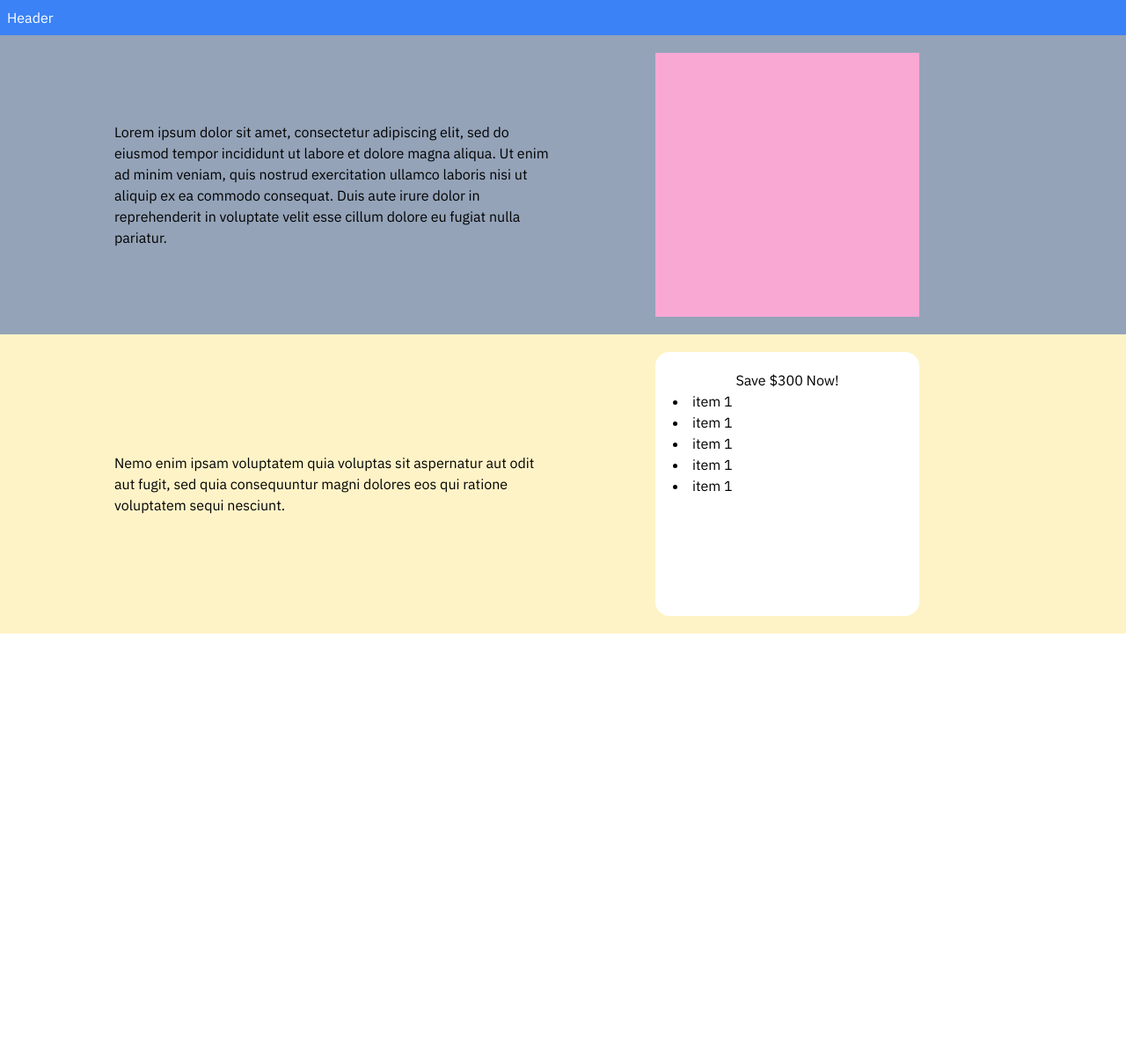
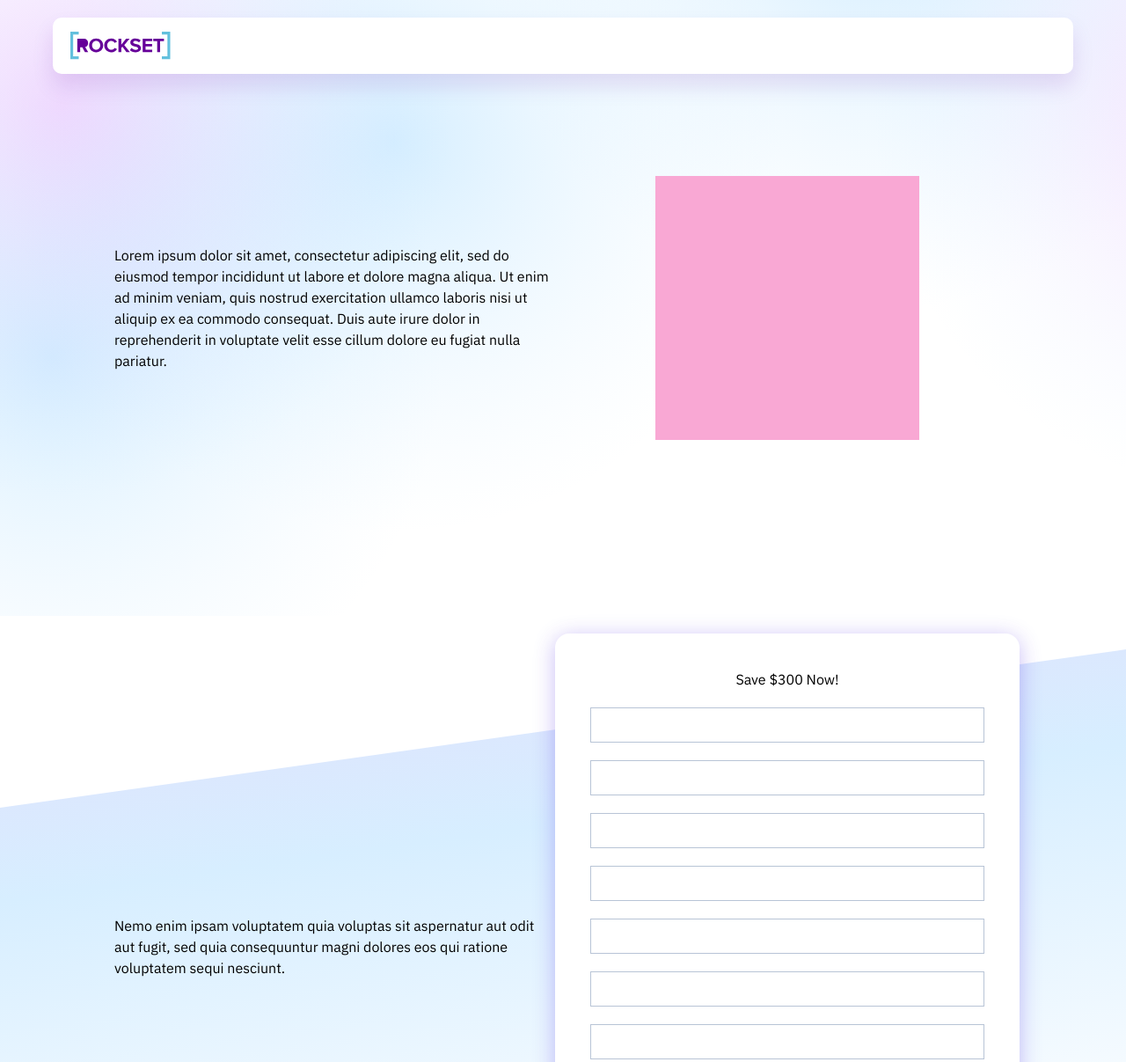
Before and after one commit to borispetrovdev/gatsby-demo, a Gatsby site: page / in a window 1280 px wide. Shown: the top 1207 px of the page at 88% size. Before the commit the page ends 800 px from the top, so only its background shows below. Built offline with nearby package versions, Linux system fonts and the light colour scheme; Gatsby itself is replaced by a stand-in of ours.

Commit message:
Added gradients, diagonal section divider, form input fields

```diff
--- a/package.json
+++ b/package.json
@@ -24,6 +24,7 @@
     "react-dom": "^18.1.0"
   },
   "devDependencies": {
+    "@tailwindcss/forms": "^0.5.2",
     "@types/node": "^17.0.45",
     "@types/react": "^18.0.15",
     "@types/react-dom": "^18.0.6",
--- a/src/components/layout.tsx
+++ b/src/components/layout.tsx
@@ -1,14 +1,18 @@
 import React from "react"
+
+import RocksetLogo from "../images/rockset_logo.svg"
 
 const headerHeight = "10"
 
 export const Layout = ({ children }) => {
   return (
     <div>
-      <header className={`fixed top-0 left-0 w-full h-10 bg-blue-500 text-white px-2 flex items-center`}>
-        <span>Header</span>
+      <header className={`outerSiteHeader`}>
+        <div className="innerHeader h-full w-full flex items-center mt-5">
+          <img src={RocksetLogo} className="h-8 mx-5"/>
+        </div>
       </header>
-      <div className={`pt-10`}>
+      <div>
         {children}
       </div>
     </div>
--- /dev/null
+++ b/src/custom.d.ts
@@ -0,0 +1,4 @@
+declare module "*.svg" {
+  const content: any;
+  export default content;
+}
--- a/src/pages/index.tsx
+++ b/src/pages/index.tsx
@@ -4,7 +4,7 @@ const IndexPage = () => {
   return (
     <main>
       <title>Home Page</title>
-      <section className="w-full bg-slate-400">
+      <section className="gradientBackground w-full min-h-abovethefold flex items-center">
         <div className="wrap grid grid-cols-1 sm:grid-cols-2 auto-rows-fr py-5">
           <article className="flex-1 flex items-center pr-4">
             Lorem ipsum dolor sit amet, consectetur adipiscing elit, sed do eiusmod tempor incididunt ut labore et dolore magna aliqua. Ut enim ad minim veniam, quis nostrud exercitation ullamco laboris nisi ut aliquip ex ea commodo consequat. Duis aute irure dolor in reprehenderit in voluptate velit esse cillum dolore eu fugiat nulla pariatur.
@@ -14,22 +14,34 @@ const IndexPage = () => {
           </div>
         </div>
       </section>
-      <section className="w-full bg-amber-100">
-        <div className="wrap grid grid-cols-1 sm:grid-cols-2 auto-rows-fr py-5">
-          <article className="flex-1 flex items-center pr-4">
+      <section className="w-full relative">
+        <div className="absolute skewFormSection blueVerticalGradient w-full h-full -z-10"></div>
+        <div className="wrap grid grid-cols-1 sm:grid-cols-2 auto-rows-fr py-5 mt-form">
+          <article className="flex-1 flex items-center pr-4 mt-formOverlapMargin">
             Nemo enim ipsam voluptatem quia voluptas sit aspernatur aut odit aut fugit, sed quia consequuntur magni dolores eos qui ratione voluptatem sequi nesciunt.
           </article>
           <div className="flex items-center justify-center flex-1">
-            <div className="bg-white h-[300px] w-[300px] rounded-2xl p-5">
+            <div className="bg-white w-fit shadow-[0px_4px_24px_rgba(75,38,225,0.3)] rounded-2xl flex flex-col items-center p-10 gap-5">
               <div className="text-black text-center">Save $300 Now!</div>
-              <ul className="list-disc list-inside">
-                <li>item 1</li>
-                <li>item 1</li>
-                <li>item 1</li>
-                <li>item 1</li>
-                <li>item 1</li>
-              </ul>
+              <input type="text" className="border-[#B8C4D6] h-10 w-[28rem]"></input>
+              <input type="text" className="border-[#B8C4D6] h-10 w-[28rem]"></input>
+              <input type="text" className="border-[#B8C4D6] h-10 w-[28rem]"></input>
+              <input type="text" className="border-[#B8C4D6] h-10 w-[28rem]"></input>
+              <input type="text" className="border-[#B8C4D6] h-10 w-[28rem]"></input>
+              <input type="text" className="border-[#B8C4D6] h-10 w-[28rem]"></input>
+              <input type="text" className="border-[#B8C4D6] h-10 w-[28rem]"></input>
+              <input type="text" className="border-[#B8C4D6] h-10 w-[28rem]"></input>
             </div>
+          </div>
+        </div>
+      </section>
+      <section className="w-full">
+        <div className="wrap grid grid-cols-1 sm:grid-cols-2 auto-rows-fr py-5">
+          <article className="flex-1 flex items-center pr-4">
+            Lorem ipsum dolor sit amet, consectetur adipiscing elit, sed do eiusmod tempor incididunt ut labore et dolore magna aliqua. Ut enim ad minim veniam, quis nostrud exercitation ullamco laboris nisi ut aliquip ex ea commodo consequat. Duis aute irure dolor in reprehenderit in voluptate velit esse cillum dolore eu fugiat nulla pariatur.
+          </article>
+          <div className="flex items-center justify-center flex-1">
+            <div className="bg-pink-300 h-[300px] w-[300px]"></div>
           </div>
         </div>
       </section>
--- a/src/styles/global.css
+++ b/src/styles/global.css
@@ -8,7 +8,45 @@
   }
 }
 
+@layer components {
+  .outerSiteHeader {
+    @apply px-4 md:px-8 xl:px-15;
+    @apply h-16;
+    max-width: 1440px;
+    margin: auto;
+    position: fixed;
+    left: 0px;
+    top: 0px;
+    right: 0px;
+    z-index: 5000;
+  }
+
+  .innerHeader {
+    background: #FFFFFF;
+    box-shadow: 0px 14px 24px rgba(102, 0, 153, 0.12);
+    border-radius: 10px;
+  }
+
+  .gradientBackground {
+    background-image: url("../images/homepageGradient.svg");
+    background-position: 50% 0%;
+    background-repeat: no-repeat;
+  }
+
+  .blueVerticalGradient {
+    background: linear-gradient(180deg, #EAD3FA -63.15%, #D7EEFF 17.1%, #FFFFFF 96.61%);
+  }
+  .skewFormSection {
+    transform: skewY(-8deg);
+    @apply mt-formOverlapMargin;
+  }
+}
+
 body {
   margin: 0;
   font-family: "IBM Plex Sans", sans-serif;
 }
+
+* {
+  box-sizing: border-box;
+}
--- a/tailwind.config.js
+++ b/tailwind.config.js
@@ -5,7 +5,17 @@ module.exports = {
     "./src/components/**/*.{js,jsx,ts,tsx}",
   ],
   theme: {
-    extend: {},
+    extend: {
+      spacing: {
+        '15': '3.75rem',
+        'formOverlapMargin': '8rem'
+      },
+      minHeight: {
+        'abovethefold': '700px'
+      }
+    },
   },
-  plugins: [],
+  plugins: [
+    require('@tailwindcss/forms')
+  ],
 }
```
Also changed, not shown: src/images/homepageGradient.svg (added), src/images/homepageGradientFull.jpg (added), src/images/rockset_logo.svg (added), 1 other file.
